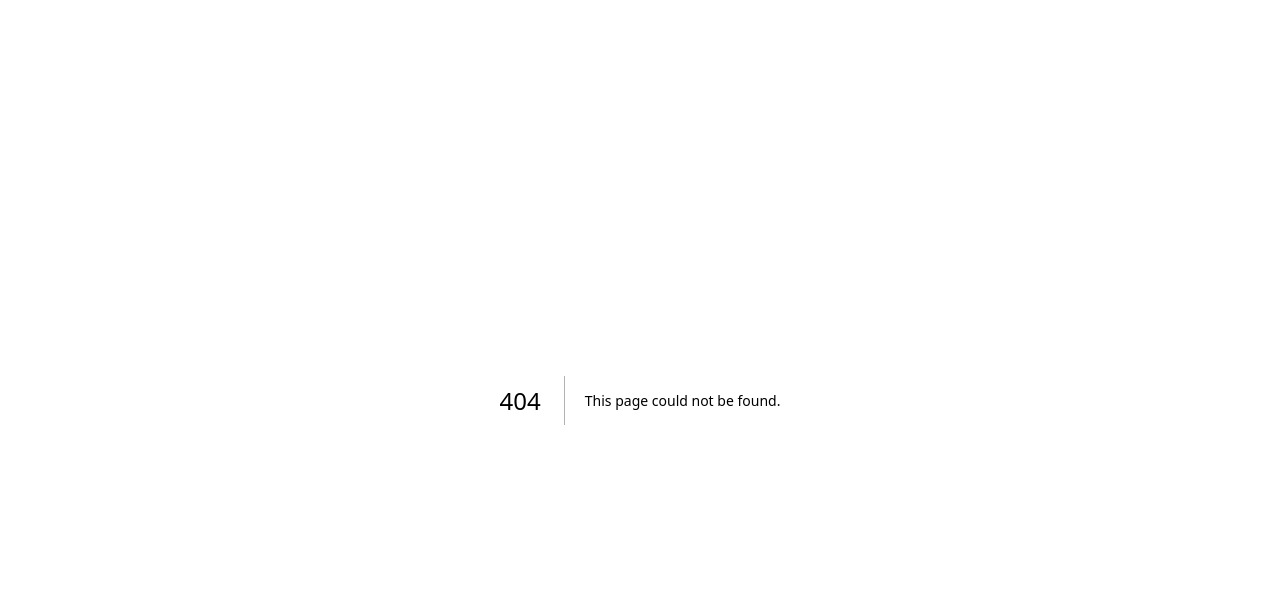
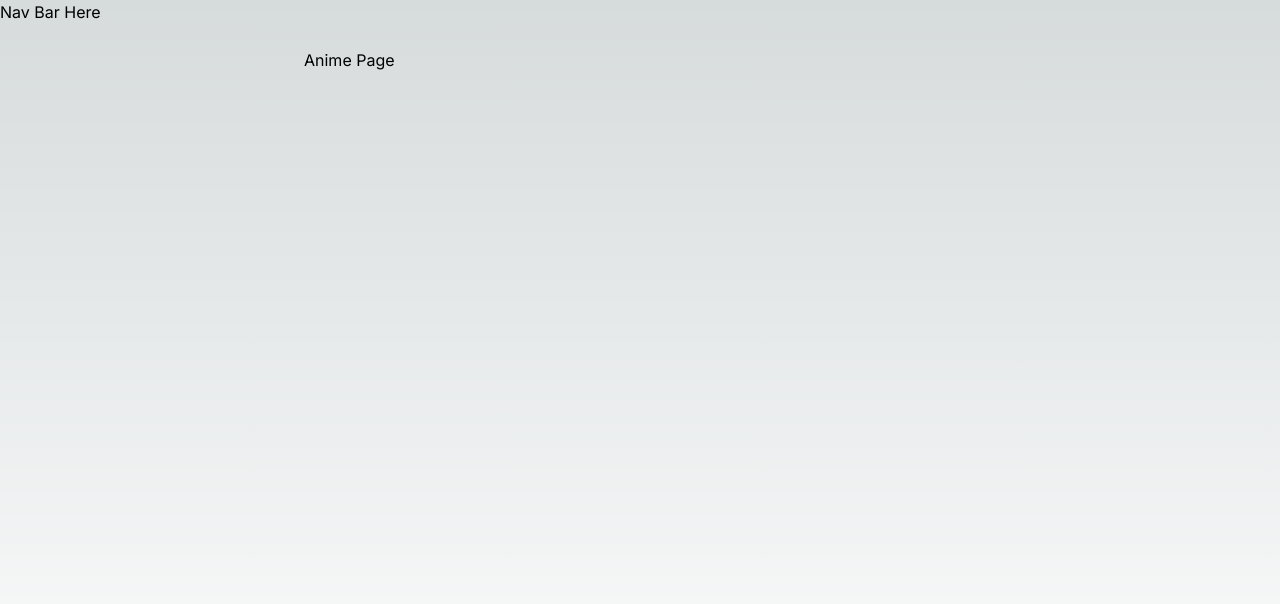
Before and after one commit to BrandonCarp/mangajozufrontend, a Next.js app: page /anime in a window 1280 px wide. Before the commit this address had no page. Shown: the top 604 px of the page. Built offline with nearby package versions, Linux system fonts and the light colour scheme.

Commit message:
navbar added

```diff
--- /dev/null
+++ b/app/anime/layout.tsx
@@ -0,0 +1,10 @@
+export default function Layout({ children }: { children: React.ReactNode }) {
+  return (
+    <div className="flex h-screen flex-col md:flex-row md:overflow-hidden">
+      <div className="w-full flex-none md:w-64">
+        <h1>Nav Bar Here</h1>
+      </div>
+      <div className="flex-grow p-6 md:overflow-y-auto md:p-12">{children}</div>
+    </div>
+  );
+}
--- /dev/null
+++ b/app/anime/page.tsx
@@ -0,0 +1,3 @@
+export default function Page() {
+  return <h1>Anime Page</h1>;
+}
--- a/app/layout.tsx
+++ b/app/layout.tsx
@@ -16,7 +16,7 @@ export default function RootLayout({
 }>) {
   return (
     <html lang="en">
-      <body className={inter.className}>{children}</body>
+      <body className={`${inter.className} antialiased`}>{children}</body>
     </html>
   );
 }
--- a/app/page.tsx
+++ b/app/page.tsx
@@ -4,9 +4,8 @@ export default function Home() {
   return (
     <div>
       <nav>
-     <h1>MangaJozu</h1>
- </nav>
-
+        <h1>MangaJozu Home Page</h1>
+      </nav>
     </div>
   );
 }
--- a/app/ui/search.tsx
+++ b/app/ui/search.tsx
@@ -0,0 +1,14 @@
+"use client";
+
+import { MagnifyingGlassIcon } from "@heroicons/react/24/outline";
+
+export default function Search() {
+  return (
+    <div>
+      <label htmlFor="search" className="sr-only">
+        Search
+      </label>
+      <MagnifyingGlassIcon className="absolute left-3 top-1/2 h-[18px] w-[18px] -translate-y-1/2 text-gray-500 peer-focus:text-gray-900" />
+    </div>
+  );
+}
```
Also changed, not shown: app/ui/navbar/nav-links.tsx (+12 -14 lines), package.json (+8 -5 lines), 1 other file (tests, documents, lock files or other folders).
